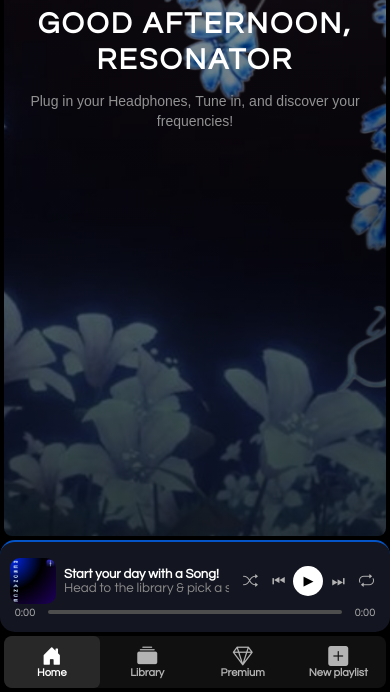
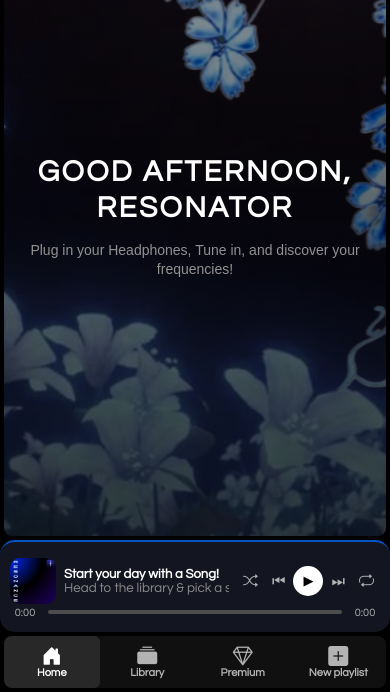
Before and after one commit to SheeEZzy/Resonance-music-player, a plain HTML site: page index.html in a window 390 px wide. Shown: the part 152-844 px from the top of the page. Drawn offline with nearby package versions, Linux system fonts and the light colour scheme.

Commit message:
Centre the home greeting on every screen size
The home greeting now sits in the middle of the visible content area instead of being pushed around by empty <br> lines, with a smaller offset for the phone layout where the bottom player bar takes extra height.

```diff
--- a/Rsnce_styles.css
+++ b/Rsnce_styles.css
@@ -91,8 +91,21 @@ body{
 /* --- MAIN CONTENT: Home ---
 adding default and custom themes*/
 .home {
-    display:block;
+    display: flex;
+    flex-direction: column;
+    justify-content: center;
     text-align: center;
+}
+
+/* the logo stays at the top, the greeting sits in the middle of the page */
+#view-home {
+    display: flex;
+    flex-direction: column;
+}
+
+#view-home > .home {
+    flex: 0 0 auto;
+    min-height: calc(100vh - 456px);      /* logo + heading + player bar */
 }
 
 .home-logo {
@@ -1392,6 +1405,7 @@ body.reduce-motion *::after {
 
     /* ---------- HOME ---------- */
     #view-home br { display: none; }         /* the empty spacing lines pushed the greeting off screen */
+    #view-home > .home { min-height: calc(100vh - 415px); }  /* keeps the greeting centred on phones */
     #view-home { padding-top: 6px; }
     #view-home .home-logo { width: 150px; margin: 6px auto 10px; }
     #view-home .home h1 {
```
Also changed, not shown: index.html (+0 -3 lines).
